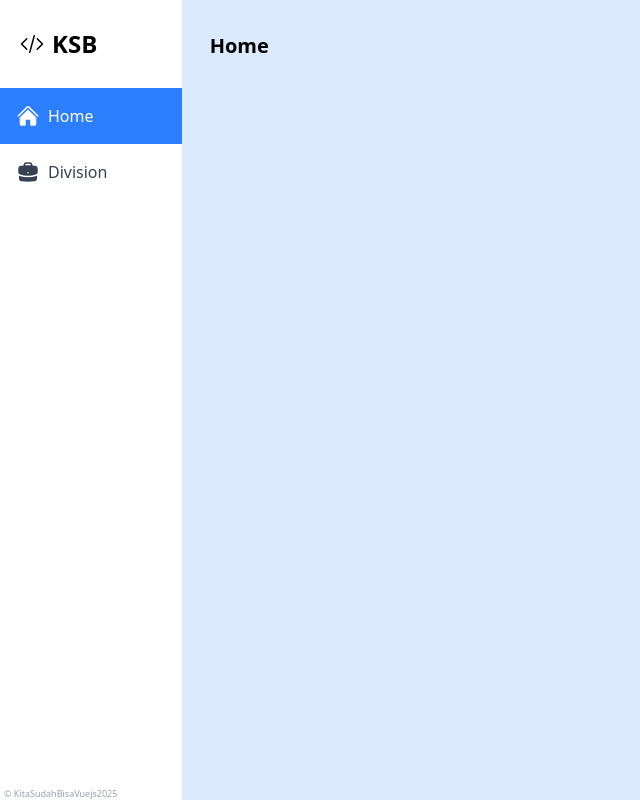
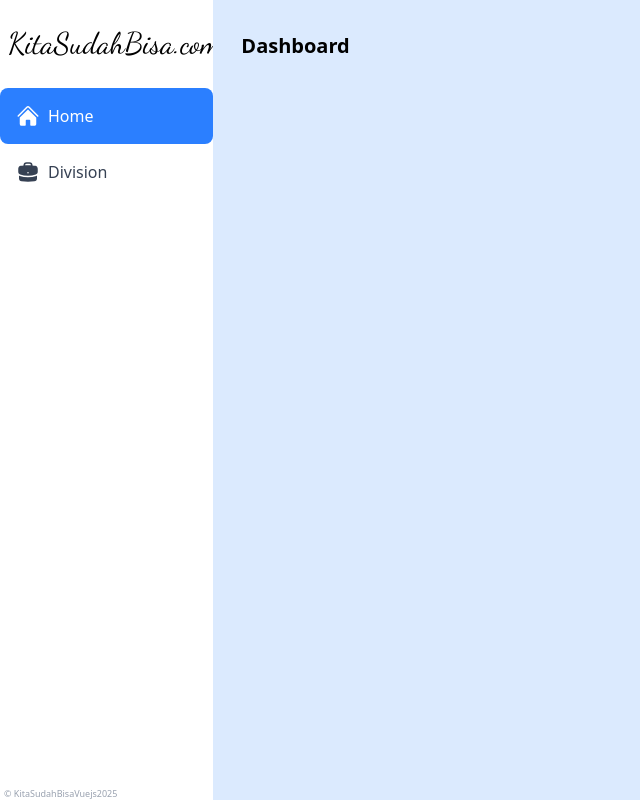
Before and after one commit to ravel28/vite-vue3-kitasudahbisa-frontend, a Vue app: page /users in a window 1280 px wide. Shown: the whole page, without its empty margins (0-640 px from the left). Built offline with nearby package versions, Linux system fonts and the light colour scheme.

Commit message:
[update] fixed icon on user layout

```diff
--- a/src/components/users/sidebar-user-layout.vue
+++ b/src/components/users/sidebar-user-layout.vue
@@ -6,18 +6,18 @@ const route = useRoute();
 const isActive = (path) => {
   return route.path === path;
 };
+
+document.title = route.meta.title;
 </script>
 
 <template>
+    <title>{{ title }}</title>
     <div class="side-bar-user">
         <ul class="">
-            <li class="p-5  font-bold text-2xl py-7 flex items-center">
-                <svg xmlns="http://www.w3.org/2000/svg" viewBox="0 0 24 24" fill="currentColor" class="size-6">
-                    <path fill-rule="evenodd" d="M14.447 3.026a.75.75 0 0 1 .527.921l-4.5 16.5a.75.75 0 0 1-1.448-.394l4.5-16.5a.75.75 0 0 1 .921-.527ZM16.72 6.22a.75.75 0 0 1 1.06 0l5.25 5.25a.75.75 0 0 1 0 1.06l-5.25 5.25a.75.75 0 1 1-1.06-1.06L21.44 12l-4.72-4.72a.75.75 0 0 1 0-1.06Zm-9.44 0a.75.75 0 0 1 0 1.06L2.56 12l4.72 4.72a.75.75 0 0 1-1.06 1.06L.97 12.53a.75.75 0 0 1 0-1.06l5.25-5.25a.75.75 0 0 1 1.06 0Z" clip-rule="evenodd" />
-                </svg>
-                <p class='mx-2'>KSB</p>
+            <li class="font-bold text-2xl flex items-center">
+                <h1 class="dancing-script-regular text-2xl p-2 py-6">KitaSudahBisa.com</h1>
             </li>
-            <li :class="[ isActive('/users') ? 'bg-blue-500 text-white ' : 'text-gray-700']">
+            <li :class="[ isActive('/users') ? 'bg-blue-500 text-white rounded-lg' : 'text-gray-700']">
                 <router-link to="/users" class = 'flex p-4'>
                     <svg xmlns="http://www.w3.org/2000/svg" viewBox="0 0 24 24" fill="currentColor" class="size-6">
                         <path d="M11.47 3.841a.75.75 0 0 1 1.06 0l8.69 8.69a.75.75 0 1 0 1.06-1.061l-8.689-8.69a2.25 2.25 0 0 0-3.182 0l-8.69 8.69a.75.75 0 1 0 1.061 1.06l8.69-8.689Z" />
@@ -41,3 +41,24 @@ const isActive = (path) => {
       <p>&copy; KitaSudahBisaVuejs2025</p>
     </div>
 </template>
+
+<style scoped>
+    @import url('https://fonts.googleapis.com/css2?family=Dancing+Script:wght@400;700&display=swap');
+
+    /* Kelas untuk font dengan berat 400 (regular) */
+    .dancing-script-regular {
+        font-family: "Dancing Script", cursive;
+        font-weight: 400;
+        font-optical-sizing: auto;
+        font-style: normal;
+        font-size: 30px;
+    }
+
+    /* Kelas untuk font dengan berat 700 (bold) */
+    .dancing-script-bold {
+        font-family: "Dancing Script", cursive;
+        font-weight: 700;
+        font-optical-sizing: auto;
+        font-style: normal;
+    }
+</style>
--- a/src/main.js
+++ b/src/main.js
@@ -1,9 +1,8 @@
+import './style.css';
 import { createApp } from 'vue';
 import App from './App.vue';
 import router from './router/';
-import './style.css';
 import '@fortawesome/fontawesome-free/css/all.min.css';
-import { UserIcon } from '@heroicons/vue/24/solid';
 
 createApp(App)
   .use(router)
--- a/src/router/index.js
+++ b/src/router/index.js
@@ -16,7 +16,8 @@ const routes = [
         name: 'Layout',
         component: () => import('@/views/users/home-user.vue'),
         meta : {
-          title: 'Home'
+          title: 'Dashboard',
+          navigation: 'Dashboard'
         }
       },
     ],
--- a/src/style.css
+++ b/src/style.css
@@ -1 +1,2 @@
+@import url('https://fonts.googleapis.com/css2?family=Dancing+Script&display=swap');
 @import "tailwindcss";
--- a/tailwind.config.ts
+++ b/tailwind.config.ts
@@ -5,7 +5,11 @@ module.exports = {
       "./src/**/*.{vue,js,ts,jsx,tsx}",
     ],
     theme: {
-      extend: {},
+      extend: {
+        fontFamily: {
+          dancing: ['"Dancing Script"', 'cursive'],
+        },
+      },
     },
     plugins: [],
   }
```
